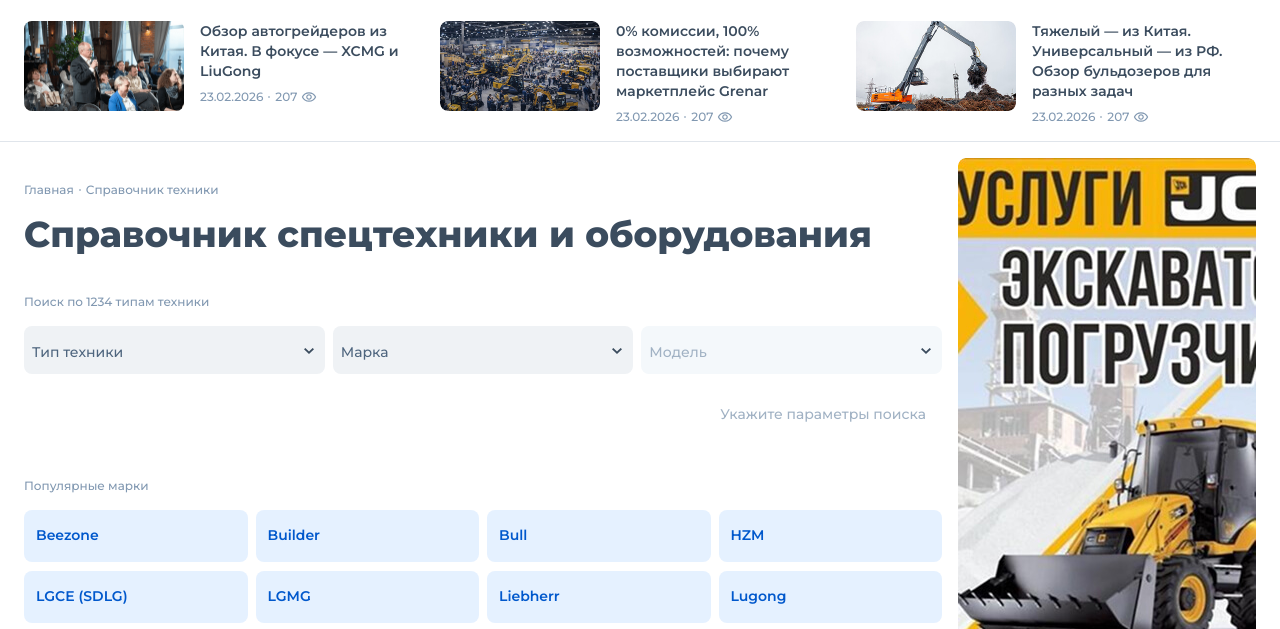
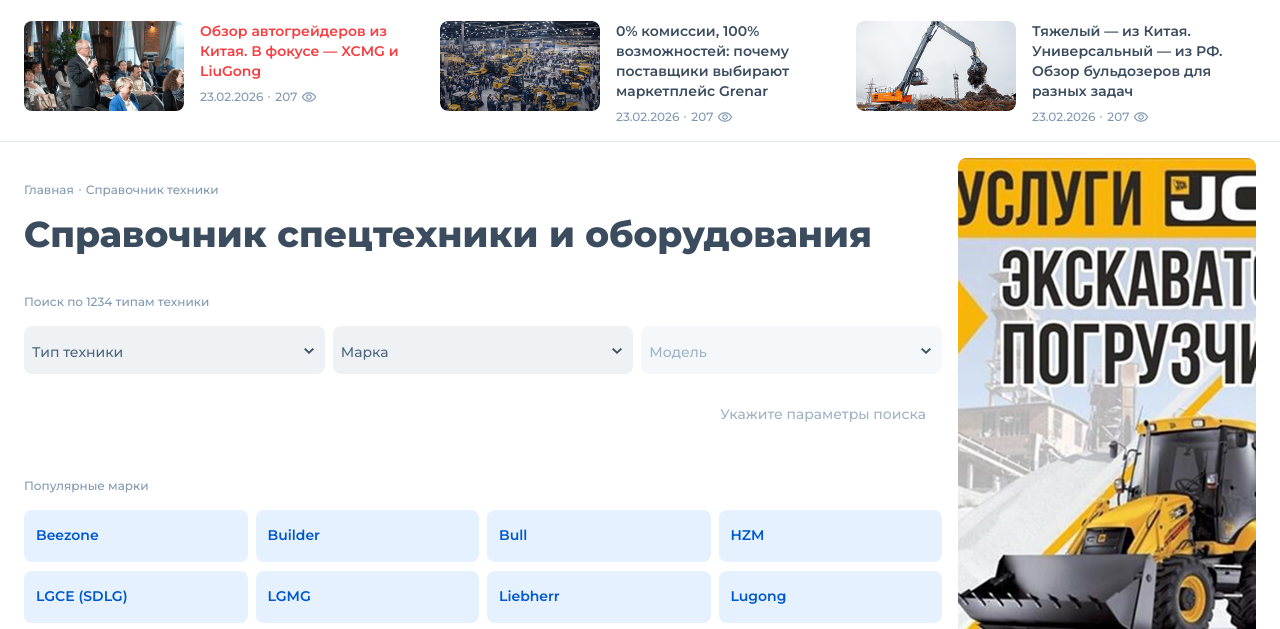
Before and after one commit to celestianverse/exkavator, a website: page src/html/handbook.html in a window 1280 px wide. In both pictures the pointer is over the link 224 px from the left and 181 px from the top of the page. Shown: the part 115-744 px from the top of the page. Drawn offline with nearby package versions, Linux system fonts and the light colour scheme; files that its build step writes are made by us from their sources; files whose address does not match are found by name.

Commit message:
fix: Update teaser hover

```diff
--- a/src/scss/components/blocks/news.scss
+++ b/src/scss/components/blocks/news.scss
@@ -179,6 +179,17 @@
         position: relative;
         display: flex;
         gap: 16px;
+
+        &:hover {
+            .news-list-default__img {
+                img {
+                    transform: scale(1.1);
+                }
+            }
+            .news-list-default__title {
+                color: var(--red-400);
+            }
+        }
     }
 
     &__img {
@@ -199,6 +210,7 @@
 
         img {
             @include cover-img;
+            @include transition;
         }
     }
 
@@ -206,6 +218,7 @@
         @include text-size('sm');
         @include text-weight('semibold');
         color: var(--text-base);
+        @include transition;
 
         @media (min-width: 480px) {
             margin-bottom: 8px;
```
Also changed, not shown: dist/css/main.css.
